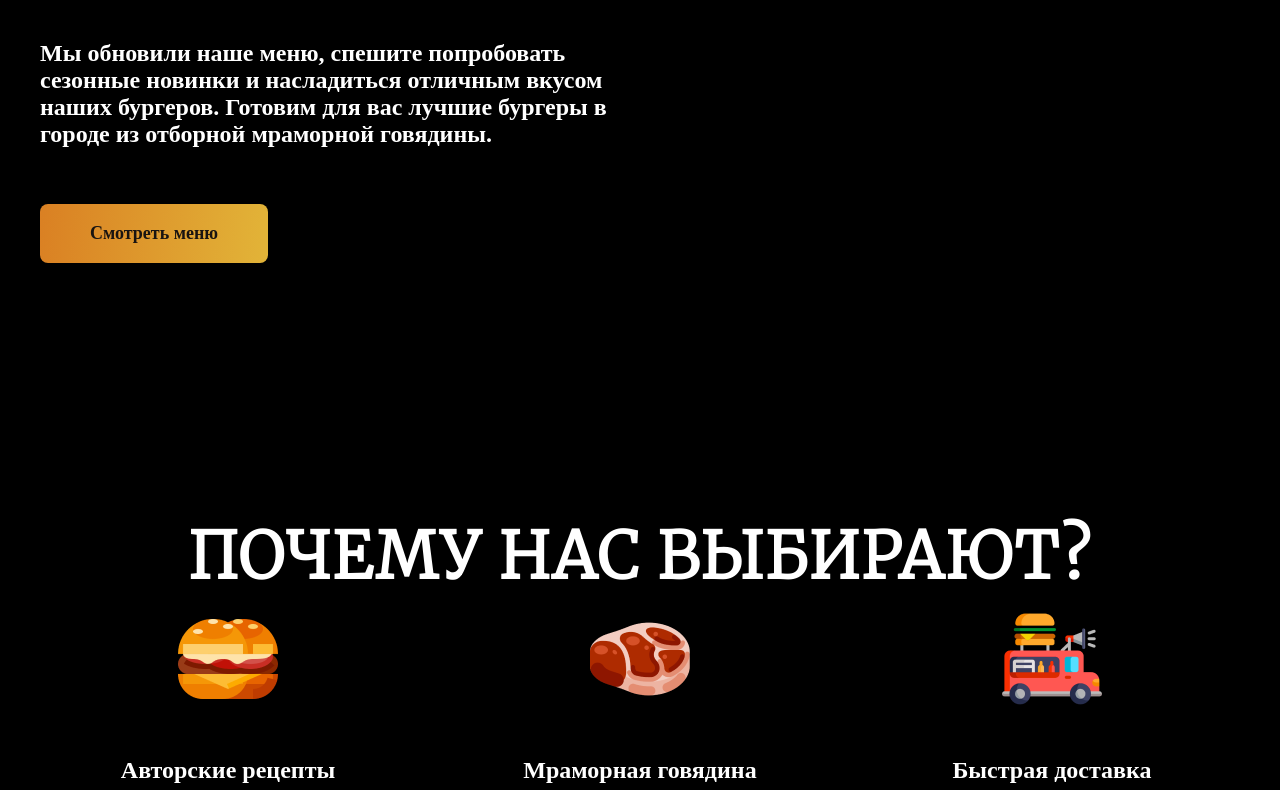
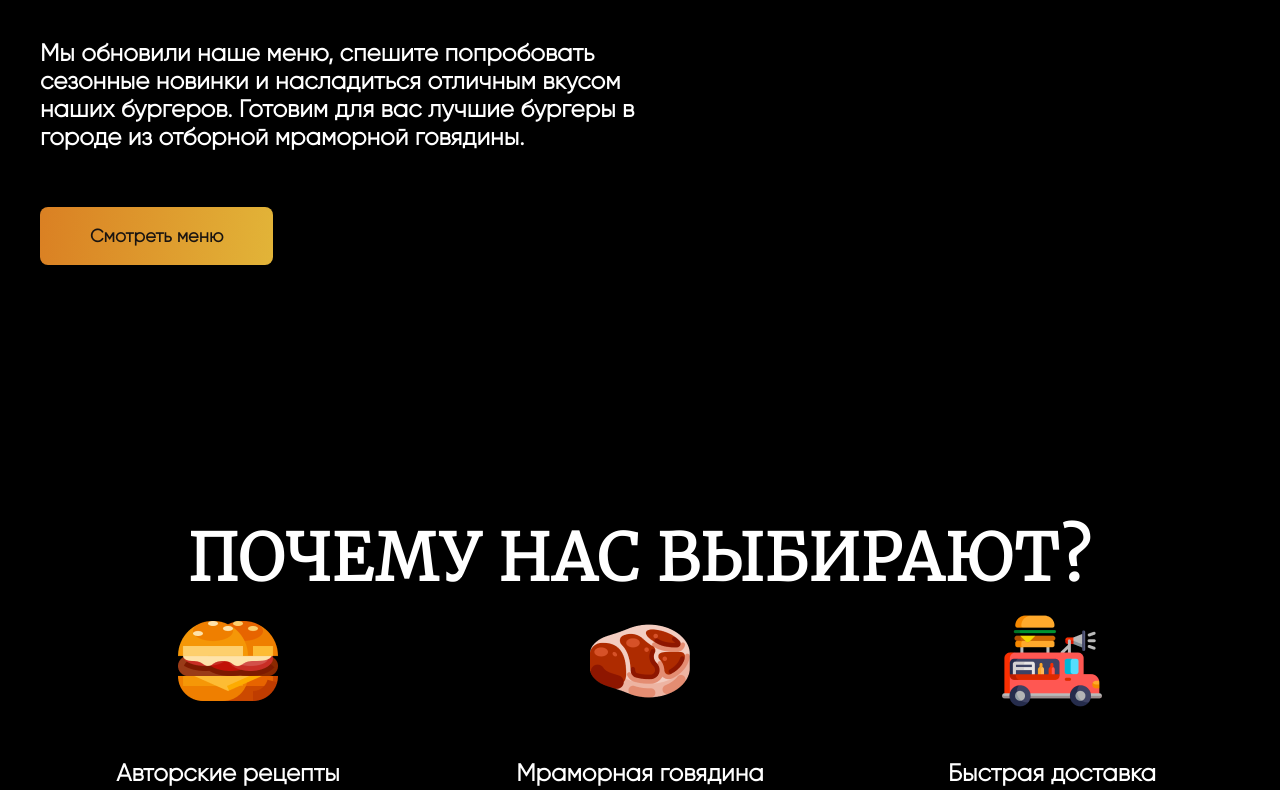
Before and after one commit to Altazavr/homework3, a plain HTML site: page index.html in a window 1280 px wide. Shown: the part 593-1383 px from the top of the page. Drawn offline with Linux system fonts and the light colour scheme; files that its build step writes are made by us from their sources; the site is published under a folder, as on GitHub Pages, so addresses that start at the root find nothing.

Commit message:
fix fonts

```diff
--- a/css/style.css
+++ b/css/style.css
@@ -5,7 +5,7 @@ body {
 }
 @font-face {
     font-family: 'Gilroy';
-    src: url('/fonts/Gilroy-Light.otf') format('opentype');
+    src: url('./fonts/Gilroy-Light.otf') format('opentype');
     font-weight: normal;
     font-style: normal;
 }
```
